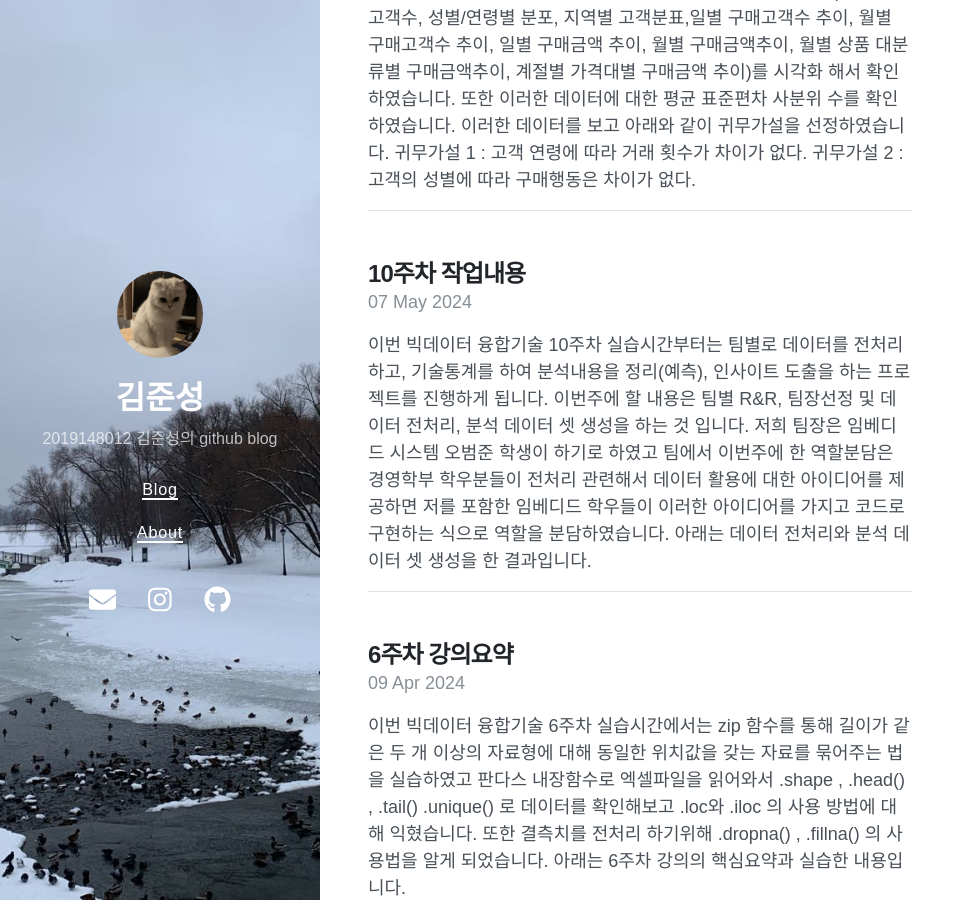
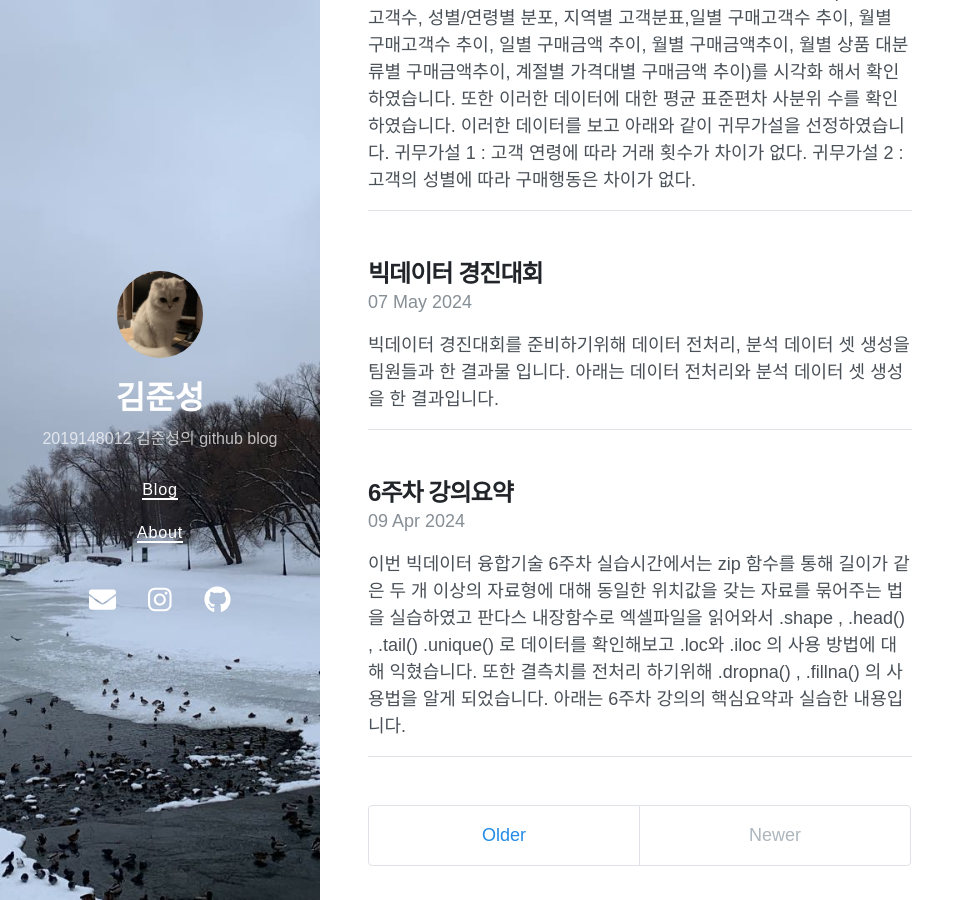
Before and after one commit to j-s-eee/j-s-eee, a Jekyll site: the page built from index.html, in a window 1280 px wide and 900 px high, scrolled down 1071 px. Shown: the whole window, without its empty margins (0-975 px from the left). Built offline with Jekyll 4.4.1, drawn with Linux system fonts in a browser that asks for light colours; nearby versions of some CDN libraries; the list of posts is cut into pages by our own code.

Commit message:
Update 2024-05-07.md

```diff
--- a/_posts/2024-05-07-10weeks.md
+++ b/_posts/2024-05-07-10weeks.md
@@ -1,6 +1,6 @@
 ---
 layout: post
-title: 10주차 작업내용
+title: 빅데이터 경진대회
 date: 2024-05-07 23:18 +0800
 last_modified_at: 2024-05-08 01:08:25 +0800
 tags: [빅데이터융합기술]
@@ -8,7 +8,7 @@ toc:  true
 ---
 
 
-이번 빅데이터 융합기술 10주차 실습시간부터는 팀별로 데이터를 전처리하고, 기술통계를 하여 분석내용을 정리(예측), 인사이트 도출을 하는 프로젝트를 진행하게 됩니다. 이번주에 할 내용은 팀별 R&R, 팀장선정 및 데이터 전처리, 분석 데이터 셋 생성을 하는 것 입니다. 저희 팀장은 임베디드 시스템 오범준 학생이 하기로 하였고 팀에서 이번주에 한 역할분담은 경영학부 학우분들이 전처리 관련해서 데이터 활용에 대한 아이디어를 제공하면 저를 포함한 임베디드 학우들이 이러한 아이디어를 가지고 코드로 구현하는 식으로 역할을 분담하였습니다. 아래는 데이터 전처리와 분석 데이터 셋 생성을 한 결과입니다.\
+빅데이터 경진대회를 준비하기위해 데이터 전처리, 분석 데이터 셋 생성을 팀원들과 한 결과물 입니다. 아래는 데이터 전처리와 분석 데이터 셋 생성을 한 결과입니다.\
 <br/>
 <br/>
 
```
